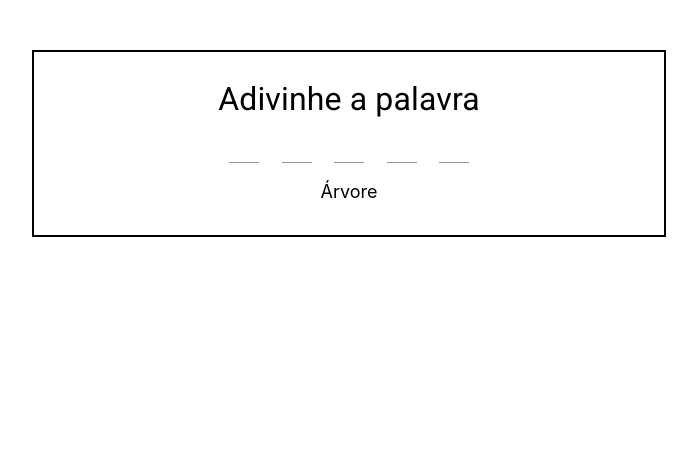
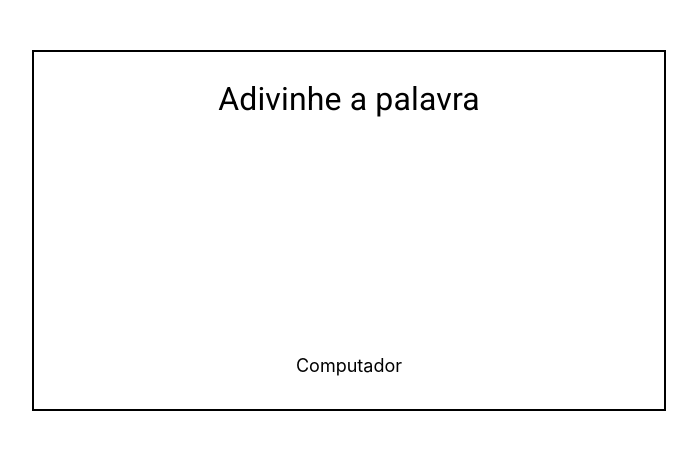
Before and after one commit to brunog2/adivinha-palavra, a React (Create React App) app: page / in a window 1280 px wide. Shown: the top 450 px of the page, without its empty margins (291-988 px from the left). Built offline with nearby package versions, Linux system fonts and the light colour scheme.

Commit message:
Espacamento dos caracteres em progresso

```diff
--- a/src/App.css
+++ b/src/App.css
@@ -10,19 +10,16 @@
 
 .container-caracteres{
     display: flex;
-    justify-content: space-between;
-    align-items: center;
+    justify-content: center;
+    padding: 50px;
+    margin: 50px;
 
-    padding-left: 30%;
-    padding-right: 30%;
 
 }
 
-.caractere{
-    width: 30px;
-    margin-right: auto;
-    margin-left: auto;
-    white-space: nowrap;
+.container-caracteres .caractere{
+    width: 50px;
+    padding-left: 50px;
 
 }
 
@@ -34,3 +31,12 @@
 .titulo {
     text-align: center;
 }
+
+.dive{
+    padding: 50px;
+    margin: 50px;
+}
+
+.dive .textofield {
+    margin: 5px;
+}
--- a/src/App.js
+++ b/src/App.js
@@ -10,14 +10,19 @@ class App extends React.Component {
   constructor(props) {
     super(props);
     this.state = {
-      palavra: [
+      palavras: [
         "Árvore",
         "Carro",
         "Casa",
         "Natal",
         "Computador"
-      ]
+      ],
+      palavraAleatoria: ""
     }
+  }
+
+  componentDidMount() {
+    this.setState({ palavraAleatoria: this.state.palavras[Math.floor(Math.random() * this.state.palavras.length)] });
   }
 
   render() {
@@ -29,17 +34,18 @@ class App extends React.Component {
 
 
         <div className="container-caracteres">
-          {this.state.palavra.map(caracteres => (
-              <TextField id="standard-basic" className="caractere" />
+
+          {this.state.palavraAleatoria.split('').map(caracteres => (
+            <TextField id="standard-basic" className="caractere" />
           ))}
+
         </div>
 
+        <p className="palavra">
+          {this.state.palavraAleatoria}
+        </p>
 
 
-
-        <p className="palavra">
-          {this.state.palavra[Math.floor(Math.random() * this.state.palavra.length)]}
-        </p>
       </div>
 
     );
```
Also changed, not shown: 1 other file (tests, documents, lock files or other folders).
